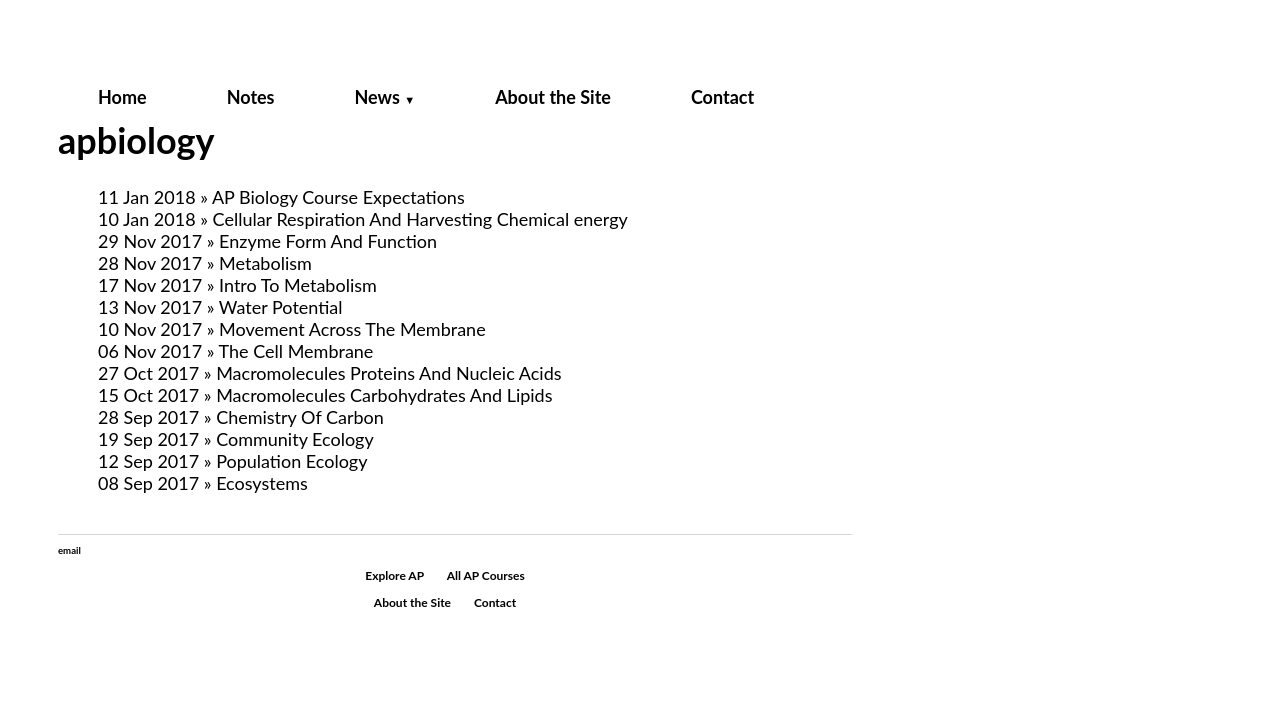
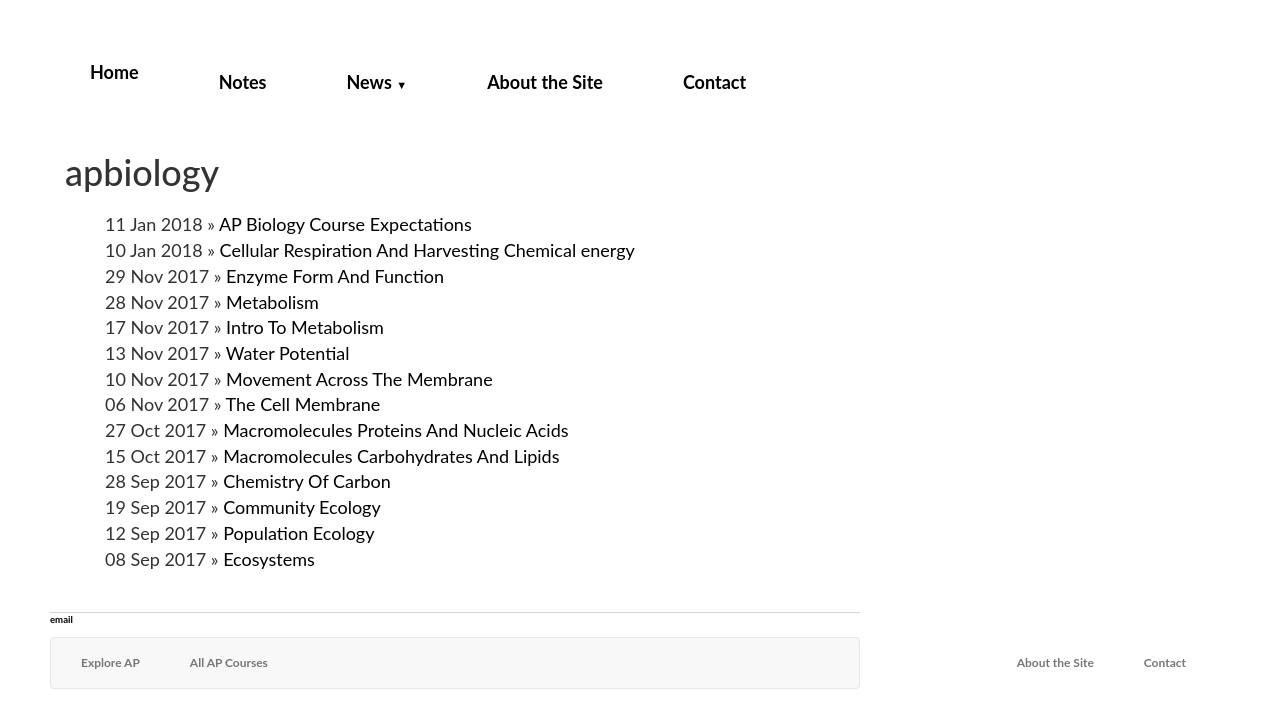
Before and after one commit to meganscarlett/meganscarlett.github.io, a Jekyll site: the page built from notes/index.html, in a window 1280 px wide. Shown: the top 728 px of the page. Built offline with Jekyll 4.4.1, drawn with Linux system fonts in a browser that asks for light colours; nearby versions of some CDN libraries.

Commit message:
Update default.html

```diff
--- a/_layouts/default.html
+++ b/_layouts/default.html
@@ -13,6 +13,13 @@
 
 <!-- dropdown menu -->
 <link rel="stylesheet" type="text/css" href="/css/menu.css">
+<head>
+  <title>Bootstrap Example</title>
+  <meta charset="utf-8">
+  <meta name="viewport" content="width=device-width, initial-scale=1">
+  <link rel="stylesheet" href="https://maxcdn.bootstrapcdn.com/bootstrap/3.3.7/css/bootstrap.min.css">
+  <script src="https://ajax.googleapis.com/ajax/libs/jquery/3.2.1/jquery.min.js"></script>
+  <script src="https://maxcdn.bootstrapcdn.com/bootstrap/3.3.7/js/bootstrap.min.js"></script>
 <div class="menu-wrap">
     <nav class="menu">
         <ul class="clearfix">
@@ -38,6 +45,7 @@
   	</ul>
 		</nav>
 		<br>
+</head>
 
 <link rel="stylesheet" type="text/css" href="/css/main.css">
 		<div class="container">
```
